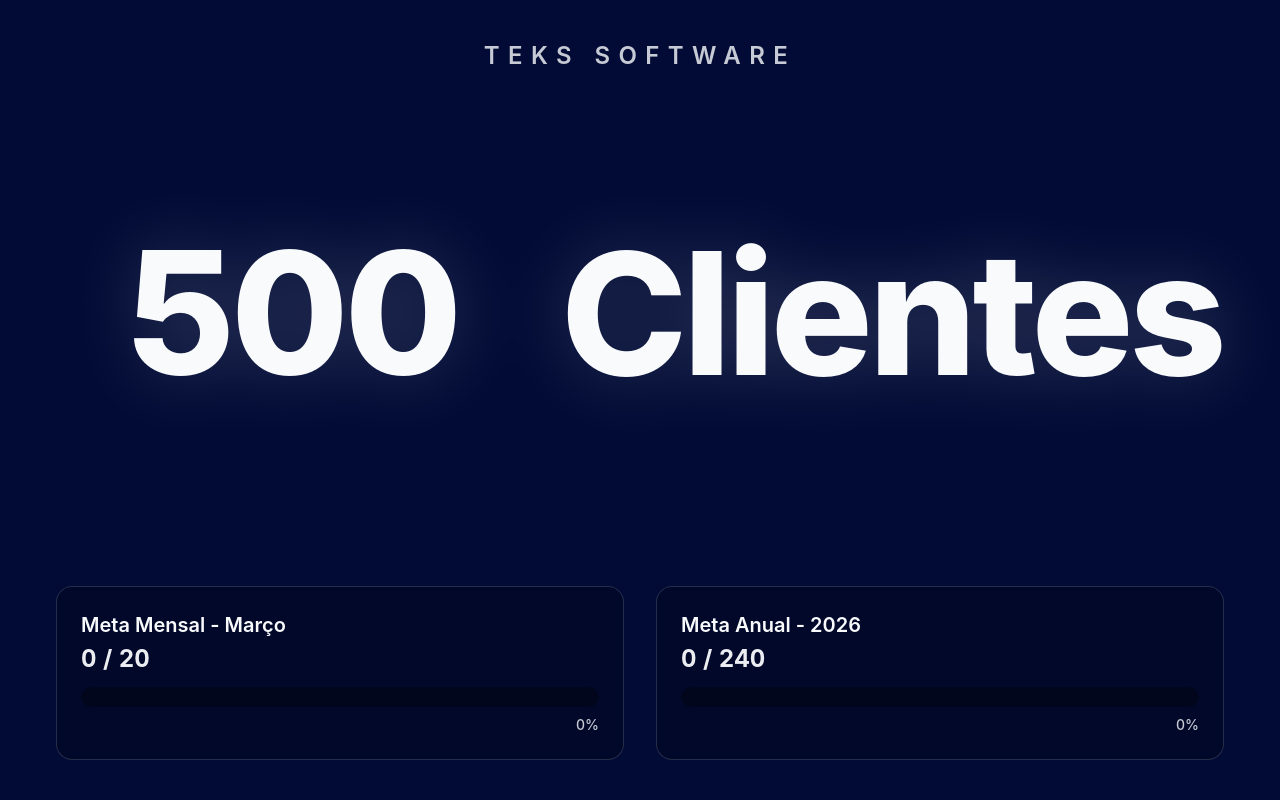
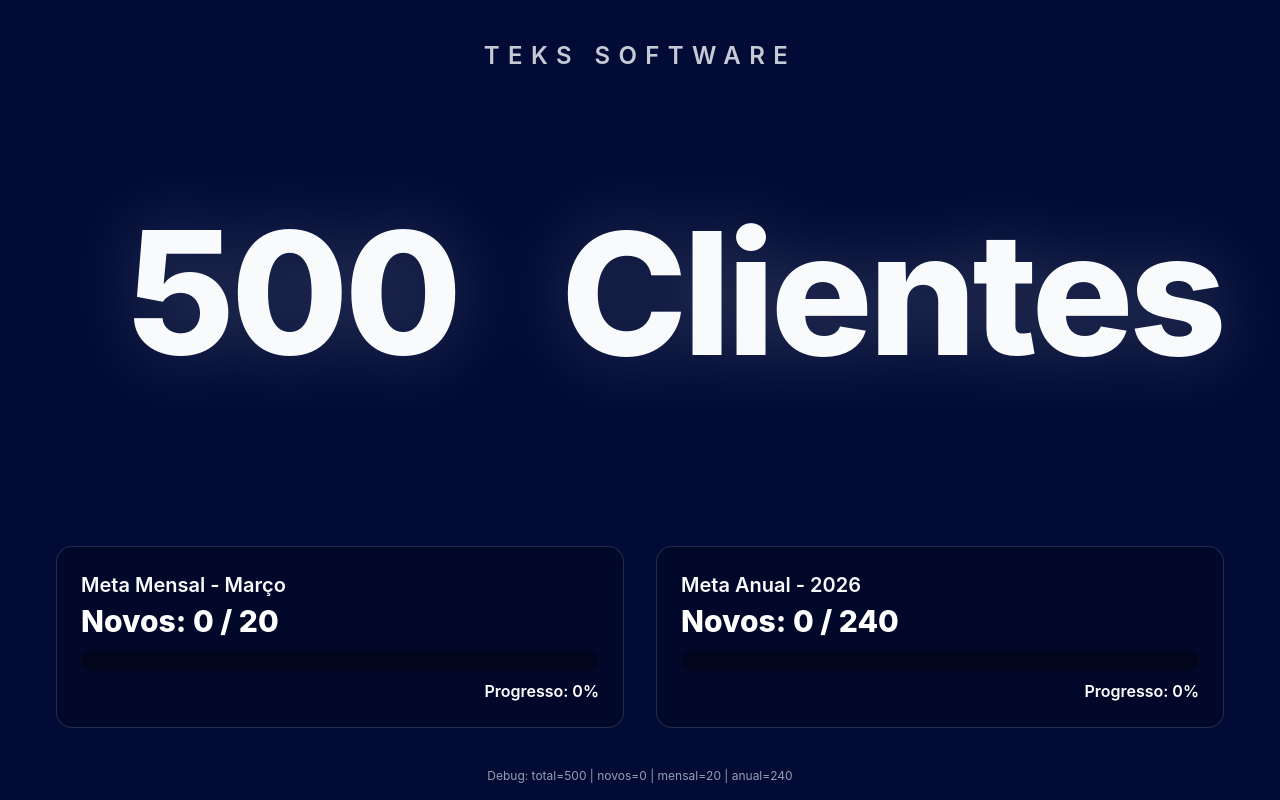
Before and after one commit to bezalyel-dev/metateks, a React (Vite) app: page /tv in a window 1280 px wide. Built offline with nearby package versions, Linux system fonts and the light colour scheme; no server answers; the database is empty.

Commit message:
Add explicit plain-text goal counters and visible debug values on TV screen.
Made-with: Cursor

```diff
--- a/src/pages/TvDashboardPage.jsx
+++ b/src/pages/TvDashboardPage.jsx
@@ -133,8 +133,8 @@ export function TvDashboardPage() {
       <div className="grid gap-6 px-6 pb-8 md:grid-cols-2 md:gap-8 md:px-14 md:pb-10">
         <article className="rounded-2xl border border-white/15 bg-black/20 p-5 backdrop-blur-sm md:p-6">
           <p className="text-base font-semibold capitalize md:text-xl">Meta Mensal - {mesAtual}</p>
-          <p className="mt-1 text-lg font-bold tabular-nums opacity-95 md:text-2xl">
-            {novosClientes} / {metaMensal}
+          <p className="mt-1 text-xl font-extrabold text-white md:text-3xl">
+            Novos: {novosClientes} / {metaMensal}
           </p>
 
           <div className="mt-3 h-4 w-full overflow-hidden rounded-full bg-black/30 md:h-5">
@@ -144,15 +144,15 @@ export function TvDashboardPage() {
             />
           </div>
 
-          <p className="mt-2 text-right text-xs font-medium opacity-80 md:text-sm">
-            {progressoMensal}%
+          <p className="mt-2 text-right text-sm font-semibold text-white md:text-base">
+            Progresso: {progressoMensal}%
           </p>
         </article>
 
         <article className="rounded-2xl border border-white/15 bg-black/20 p-5 backdrop-blur-sm md:p-6">
           <p className="text-base font-semibold md:text-xl">Meta Anual - {anoAtual}</p>
-          <p className="mt-1 text-lg font-bold tabular-nums opacity-95 md:text-2xl">
-            {novosClientes} / {metaAnual}
+          <p className="mt-1 text-xl font-extrabold text-white md:text-3xl">
+            Novos: {novosClientes} / {metaAnual}
           </p>
 
           <div className="mt-3 h-4 w-full overflow-hidden rounded-full bg-black/30 md:h-5">
@@ -162,8 +162,8 @@ export function TvDashboardPage() {
             />
           </div>
 
-          <p className="mt-2 text-right text-xs font-medium opacity-80 md:text-sm">
-            {progressoAnual}%
+          <p className="mt-2 text-right text-sm font-semibold text-white md:text-base">
+            Progresso: {progressoAnual}%
           </p>
         </article>
       </div>
@@ -172,10 +172,8 @@ export function TvDashboardPage() {
         <div className="px-6 pb-6 text-center text-xs opacity-75 md:px-14">{loadError}</div>
       ) : null}
 
-      <div className="sr-only">
-        debug-total:{totalClientes};debug-novos:{novosClientes};debug-meta-mensal:{metaMensal};
-        debug-meta-anual:{metaAnual};debug-progresso-mensal:{progressoMensal};debug-progresso-anual:
-        {progressoAnual}
+      <div className="px-6 pb-4 text-center text-xs text-white/60 md:px-14">
+        Debug: total={totalClientes} | novos={novosClientes} | mensal={metaMensal} | anual={metaAnual}
       </div>
     </main>
   )
```
